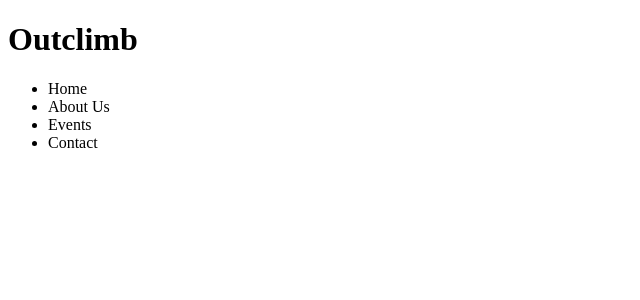
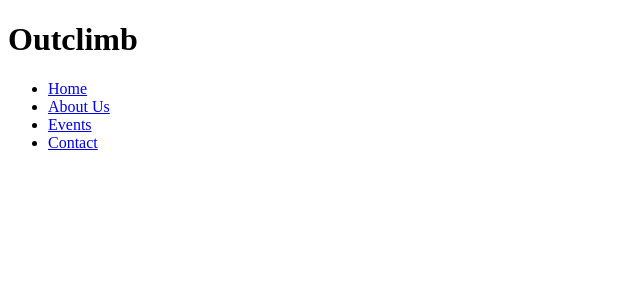
Before and after one commit to NicholeMattera/Outclimb.gay, a React (Vite) app: page / in a window 1280 px wide. Shown: the top 300 px of the page, without its empty margins (0-640 px from the left). Built offline with nearby package versions, Linux system fonts and the light colour scheme.

Commit message:
✨ Added Links to navigation and events

```diff
--- a/src/components/Header/Header.tsx
+++ b/src/components/Header/Header.tsx
@@ -1,3 +1,5 @@
+import { Link } from 'react-router-dom';
+
 import './Header.scss'
 
 function Header() {
@@ -7,13 +9,14 @@ function Header() {
                 <h1>Outclimb</h1>
                 <nav>
                     <ul>
-                        <li>Home</li>
-                        <li>About Us</li>
-                        <li>Events</li>
-                        <li>Contact</li>
+                        <li><Link to="/">Home</Link></li>
+                        <li><Link to="/about">About Us</Link></li>
+                        <li><Link to="/events">Events</Link></li>
+                        <li><Link to="/contact">Contact</Link></li>
                     </ul>
                 </nav>
             </div>
+
             <div className="hero">
 
             </div>
--- a/src/views/Events/Events.tsx
+++ b/src/views/Events/Events.tsx
@@ -3,6 +3,7 @@ import useDocumentTitle from 'hooks/useDocumentTitle';
 import EventResponse from 'types/EventResponse';
 import axios from 'axios';
 import { useEffect, useState } from 'react';
+import { Link } from 'react-router-dom';
 
 import './Events.scss';
 
@@ -37,7 +38,7 @@ function Events() {
             {!isLoading && error !== null && <h2>{error.toString()}</h2>}
             {!isLoading && error === null && events.map((event) => (
                 <div>
-                    <h2>{event.Name}</h2>
+                    <h2><Link to={`/events/${event.Slug}`}>{event.Name}</Link></h2>
                 </div>
             ))}
         </>
```
